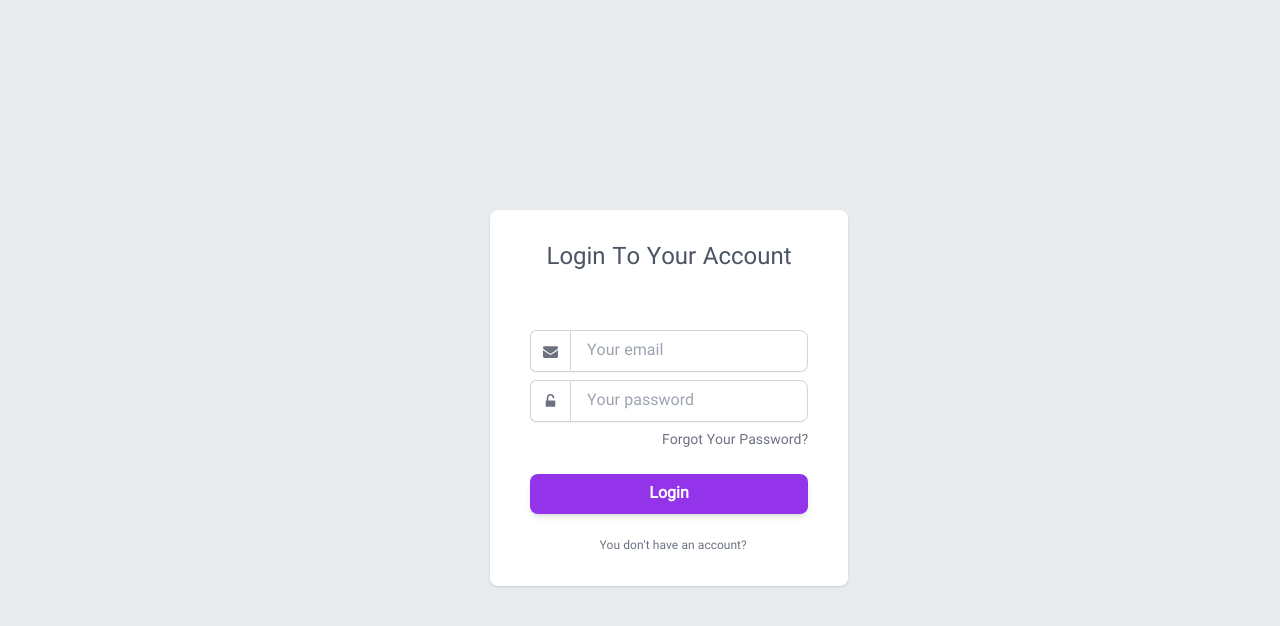
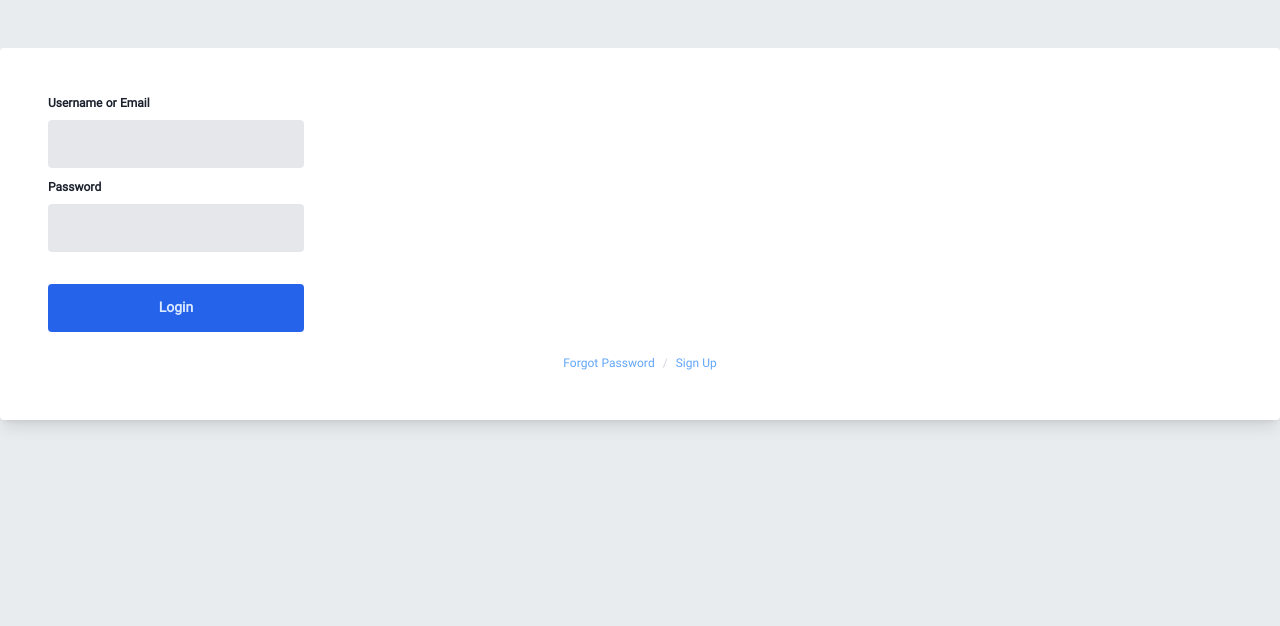
Before and after one commit to Pouryak/nextjs-woocommerce-rest-api, a Next.js app: page /login in a window 1280 px wide. Shown: the top 626 px of the page. Built offline with nearby package versions, Linux system fonts and the light colour scheme.

Commit message:
cleaned up some code duplication

```diff
--- a/package.json
+++ b/package.json
@@ -4,15 +4,18 @@
   "private": true,
   "author": "Pouryak",
   "scripts": {
-    "dev": "NODE_OPTIONS='--inspect' next dev -p 8000",
+    "dev": "NODE_OPTIONS='--inspect' next dev -p 3000",
     "build": "next build",
     "start": "next start",
     "lint": "next lint"
   },
   "dependencies": {
+    "@apollo/client": "^3.7.1",
     "@woocommerce/woocommerce-rest-api": "^1.0.1",
     "axios": "^1.1.3",
     "dompurify": "^2.4.1",
+    "graphql": "^16.6.0",
+    "jsonwebtoken": "^8.5.1",
     "lodash": "^4.17.21",
     "next": "12.3.1",
     "next-themes": "^0.2.1",
--- /dev/null
+++ b/pages/checkout.js
@@ -0,0 +1,11 @@
+const Checkout = ({ context }) => {
+  // if (!isSignedIn) {
+  //   router.push("/login");
+  // } else {
+  //   return <p>checkout details here</p>;
+  // }
+
+  return <p>checkout page</p>;
+};
+
+export default Checkout;
--- a/pages/login.js
+++ b/pages/login.js
@@ -1,86 +1,59 @@
-import React from "react";
+import { useRouter } from "next/router";
+import { useRef, useState } from "react";
 
 const Login = () => {
+  const usernameRef = useRef();
+  const passwordRef = useRef();
+  const router = useRouter();
+
+  async function formSubmitHandler(e) {
+    e.preventDefault();
+
+    const username = usernameRef.current.value;
+    const password = passwordRef.current.value;
+
+    // router.push("/my-account");
+  }
+
   return (
-    <div className="absolute left-[50%] top-[50%] -ml-[150px] -mt-[190px]">
-      <div className="flex flex-col max-w-[480px] max-h-[380px] px-4 py-8 bg-white rounded-lg shadow dark:bg-gray-800 sm:px-6 md:px-8 lg:px-10">
-        <div className="self-center mb-6 text-xl font-light text-gray-600 sm:text-2xl dark:text-white">
-          Login To Your Account
-        </div>
-        <div className="mt-8">
-          <form action="#" autoComplete="off">
-            <div className="flex flex-col mb-2">
-              <div className="flex relative ">
-                <span className="rounded-l-md inline-flex  items-center px-3 border-t bg-white border-l border-b  border-gray-300 text-gray-500 shadow-sm text-sm">
-                  <svg
-                    width="15"
-                    height="15"
-                    fill="currentColor"
-                    viewBox="0 0 1792 1792"
-                    xmlns="http://www.w3.org/2000/svg"
+    <div className="mx-auto items-center justify-center">
+      <form
+        onSubmit={formSubmitHandler}
+        className="flex flex-col bg-white rounded shadow-lg p-12 mt-12"
+        action=""
       >
-                    <path d="M1792 710v794q0 66-47 113t-113 47h-1472q-66 0-113-47t-47-113v-794q44 49 101 87 362 246 497 345 57 42 92.5 65.5t94.5 48 110 24.5h2q51 0 110-24.5t94.5-48 92.5-65.5q170-123 498-345 57-39 100-87zm0-294q0 79-49 151t-122 123q-376 261-468 325-10 7-42.5 30.5t-54 38-52 32.5-57.5 27-50 9h-2q-23 0-50-9t-57.5-27-52-32.5-54-38-42.5-30.5q-91-64-262-182.5t-205-142.5q-62-42-117-115.5t-55-136.5q0-78 41.5-130t118.5-52h1472q65 0 112.5 47t47.5 113z"></path>
-                  </svg>
-                </span>
+        <label className="font-semibold text-xs" htmlFor="usernameField">
+          Username or Email
+        </label>
         <input
+          className="flex items-center h-12 px-4 w-64 bg-gray-200 mt-2 rounded focus:outline-none focus:ring-2"
           type="text"
-                  id="sign-in-email"
-                  className=" rounded-r-lg flex-1 appearance-none border border-gray-300 w-full py-2 px-4 bg-white text-gray-700 placeholder-gray-400 shadow-sm text-base focus:outline-none focus:ring-2 focus:ring-purple-600 focus:border-transparent"
-                  placeholder="Your email"
+          ref={usernameRef}
         />
-              </div>
-            </div>
-            <div className="flex flex-col mb-6">
-              <div className="flex relative ">
-                <span className="rounded-l-md inline-flex  items-center px-3 border-t bg-white border-l border-b  border-gray-300 text-gray-500 shadow-sm text-sm">
-                  <svg
-                    width="15"
-                    height="15"
-                    fill="currentColor"
-                    viewBox="0 0 1792 1792"
-                    xmlns="http://www.w3.org/2000/svg"
-                  >
-                    <path d="M1376 768q40 0 68 28t28 68v576q0 40-28 68t-68 28h-960q-40 0-68-28t-28-68v-576q0-40 28-68t68-28h32v-320q0-185 131.5-316.5t316.5-131.5 316.5 131.5 131.5 316.5q0 26-19 45t-45 19h-64q-26 0-45-19t-19-45q0-106-75-181t-181-75-181 75-75 181v320h736z"></path>
-                  </svg>
-                </span>
+        <label className="font-semibold text-xs mt-3" htmlFor="passwordField">
+          Password
+        </label>
         <input
+          className="flex items-center h-12 px-4 w-64 bg-gray-200 mt-2 rounded focus:outline-none focus:ring-2"
           type="password"
-                  id="sign-in-password"
-                  className=" rounded-r-lg flex-1 appearance-none border border-gray-300 w-full py-2 px-4 bg-white text-gray-700 placeholder-gray-400 shadow-sm text-base focus:outline-none focus:ring-2 focus:ring-purple-600 focus:border-transparent"
-                  placeholder="Your password"
+          ref={passwordRef}
         />
-              </div>
-            </div>
-            <div className="flex items-center mb-6 -mt-4">
-              <div className="flex ml-auto">
-                <a
-                  href="#"
-                  className="inline-flex text-xs font-thin text-gray-500 sm:text-sm dark:text-gray-100 hover:text-gray-700 dark:hover:text-white"
-                >
-                  Forgot Your Password?
-                </a>
-              </div>
-            </div>
-            <div className="flex w-full">
         <button
           type="submit"
-                className="py-2 px-4  bg-purple-600 hover:bg-purple-700 focus:ring-purple-500 focus:ring-offset-purple-200 text-white w-full transition ease-in duration-200 text-center text-base font-semibold shadow-md focus:outline-none focus:ring-2 focus:ring-offset-2  rounded-lg "
+          className="flex items-center justify-center h-12 px-6 w-64 bg-blue-600 mt-8 rounded font-semibold text-sm text-blue-100 hover:bg-blue-700"
         >
           Login
         </button>
+        <div className="flex mt-6 justify-center text-xs">
+          <a className="text-blue-400 hover:text-blue-500" href="#">
+            Forgot Password
+          </a>
+          <span className="mx-2 text-gray-300">/</span>
+          <a className="text-blue-400 hover:text-blue-500" href="#">
+            Sign Up
+          </a>
         </div>
       </form>
-        </div>
-        <div className="flex items-center justify-center mt-6">
-          <a
-            href="#"
-            target="_blank"
-            className="inline-flex items-center text-xs font-thin text-center text-gray-500 hover:text-gray-700 dark:text-gray-100 dark:hover:text-white"
-          >
-            <span className="ml-2">You don&#x27;t have an account?</span>
-          </a>
-        </div>
-      </div>
     </div>
   );
 };
--- a/pages/my-account.js
+++ b/pages/my-account.js
@@ -1,11 +1,15 @@
-import React from "react";
+import { useRouter } from "next/router";
+import { useAuth } from "../lib/auth";
 import Main from "../src/components/layout/Main";
 
 const MyAccount = () => {
+  const { isSignedIn, singOut } = useAuth();
+  const router = useRouter();
+
   return (
     <Main>
       <div className="container mx-auto farsi-text">
-        <p>My account</p>
+        {isSignedIn ? <p>My account</p> : router.push("/login")}
       </div>
     </Main>
   );
--- a/src/components/layout/login-form.js
+++ /dev/null
@@ -1,84 +0,0 @@
-const LoginForm = () => {
-  return (
-    <div class="flex flex-col w-full max-w-md px-4 py-8 bg-white rounded-lg shadow dark:bg-gray-800 sm:px-6 md:px-8 lg:px-10">
-      <div class="self-center mb-6 text-xl font-light text-gray-600 sm:text-2xl dark:text-white">
-        Login To Your Account
-      </div>
-      <div class="mt-8">
-        <form action="#" autoComplete="off">
-          <div class="flex flex-col mb-2">
-            <div class="flex relative ">
-              <span class="rounded-l-md inline-flex  items-center px-3 border-t bg-white border-l border-b  border-gray-300 text-gray-500 shadow-sm text-sm">
-                <svg
-                  width="15"
-                  height="15"
-                  fill="currentColor"
-                  viewBox="0 0 1792 1792"
-                  xmlns="http://www.w3.org/2000/svg"
-                >
-                  <path d="M1792 710v794q0 66-47 113t-113 47h-1472q-66 0-113-47t-47-113v-794q44 49 101 87 362 246 497 345 57 42 92.5 65.5t94.5 48 110 24.5h2q51 0 110-24.5t94.5-48 92.5-65.5q170-123 498-345 57-39 100-87zm0-294q0 79-49 151t-122 123q-376 261-468 325-10 7-42.5 30.5t-54 38-52 32.5-57.5 27-50 9h-2q-23 0-50-9t-57.5-27-52-32.5-54-38-42.5-30.5q-91-64-262-182.5t-205-142.5q-62-42-117-115.5t-55-136.5q0-78 41.5-130t118.5-52h1472q65 0 112.5 47t47.5 113z"></path>
-                </svg>
-              </span>
-              <input
-                type="text"
-                id="sign-in-email"
-                class=" rounded-r-lg flex-1 appearance-none border border-gray-300 w-full py-2 px-4 bg-white text-gray-700 placeholder-gray-400 shadow-sm text-base focus:outline-none focus:ring-2 focus:ring-purple-600 focus:border-transparent"
-                placeholder="Your email"
-              />
-            </div>
-          </div>
-          <div class="flex flex-col mb-6">
-            <div class="flex relative ">
-              <span class="rounded-l-md inline-flex  items-center px-3 border-t bg-white border-l border-b  border-gray-300 text-gray-500 shadow-sm text-sm">
-                <svg
-                  width="15"
-                  height="15"
-                  fill="currentColor"
-                  viewBox="0 0 1792 1792"
-                  xmlns="http://www.w3.org/2000/svg"
-                >
-                  <path d="M1376 768q40 0 68 28t28 68v576q0 40-28 68t-68 28h-960q-40 0-68-28t-28-68v-576q0-40 28-68t68-28h32v-320q0-185 131.5-316.5t316.5-131.5 316.5 131.5 131.5 316.5q0 26-19 45t-45 19h-64q-26 0-45-19t-19-45q0-106-75-181t-181-75-181 75-75 181v320h736z"></path>
-                </svg>
-              </span>
-              <input
-                type="password"
-                id="sign-in-email"
-                class=" rounded-r-lg flex-1 appearance-none border border-gray-300 w-full py-2 px-4 bg-white text-gray-700 placeholder-gray-400 shadow-sm text-base focus:outline-none focus:ring-2 focus:ring-purple-600 focus:border-transparent"
-                placeholder="Your password"
-              />
-            </div>
-          </div>
-          <div class="flex items-center mb-6 -mt-4">
-            <div class="flex ml-auto">
-              <a
-                href="#"
-                class="inline-flex text-xs font-thin text-gray-500 sm:text-sm dark:text-gray-100 hover:text-gray-700 dark:hover:text-white"
-              >
-                Forgot Your Password?
-              </a>
-            </div>
-          </div>
-          <div class="flex w-full">
-            <button
-              type="submit"
-              class="py-2 px-4  bg-purple-600 hover:bg-purple-700 focus:ring-purple-500 focus:ring-offset-purple-200 text-white w-full transition ease-in duration-200 text-center text-base font-semibold shadow-md focus:outline-none focus:ring-2 focus:ring-offset-2  rounded-lg "
-            >
-              Login
-            </button>
-          </div>
-        </form>
-      </div>
-      <div class="flex items-center justify-center mt-6">
-        <a
-          href="#"
-          target="_blank"
-          class="inline-flex items-center text-xs font-thin text-center text-gray-500 hover:text-gray-700 dark:text-gray-100 dark:hover:text-white"
-        >
-          <span class="ml-2">You don&#x27;t have an account?</span>
-        </a>
-      </div>
-    </div>
-  );
-};
-
-export default LoginForm;
--- a/src/utils/cart/index.js
+++ b/src/utils/cart/index.js
@@ -1,7 +1,7 @@
 import { getSession, storeSession } from "./session";
 import { getApiCartConfig } from "./api";
 import axios from "axios";
-import { CART_ENDPOINT } from "../constants/endpoints";
+import { CART_ENDPOINT } from "../endpoints";
 import { isEmpty, isArray } from "lodash";
 
 /**
```
Also changed, not shown: src/components/cart/CartItemsContainer.js (+6 -1 lines), src/components/global/Header.js (+1 -35 lines), lib/queries.js (deleted), src/utils/endpoints.js (renamed from src/utils/constants/endpoints.js), 1 other file (tests, documents, lock files or other folders). Lines whose indentation alone changed are shown as unchanged.
